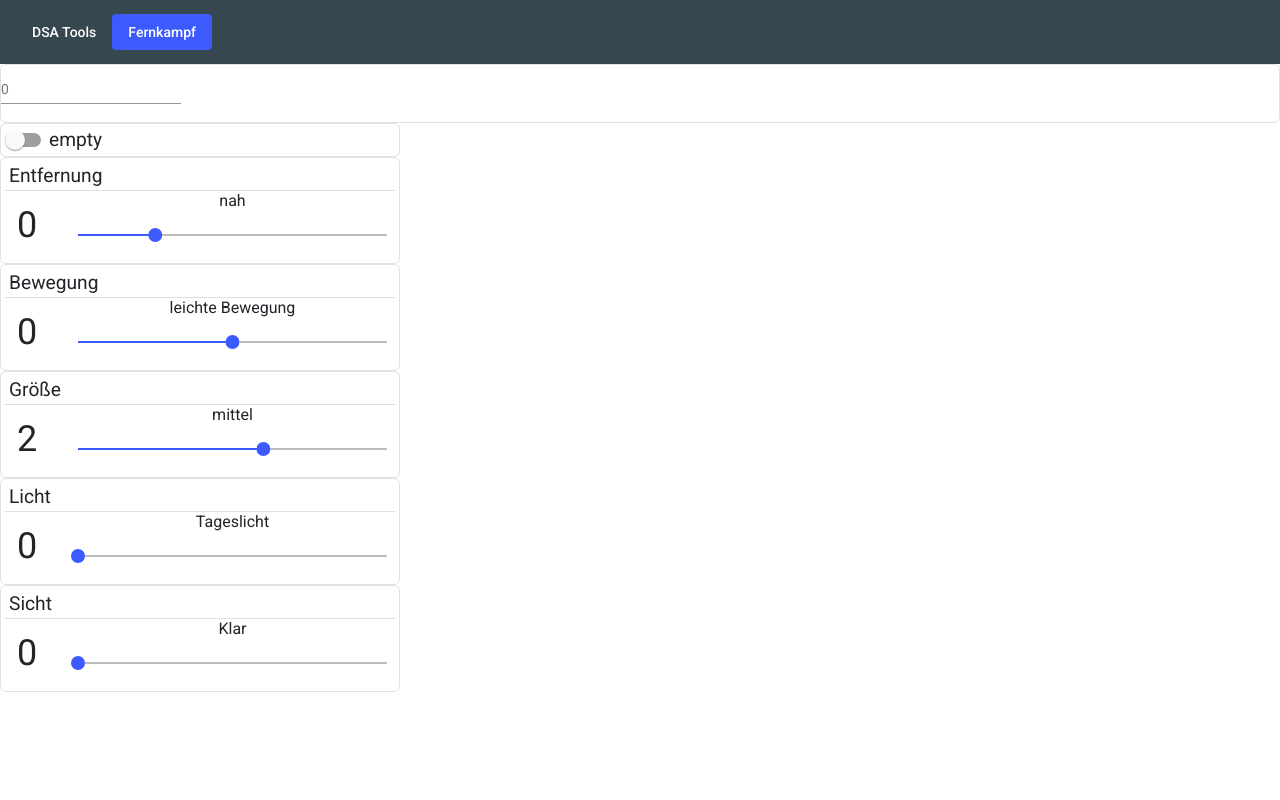
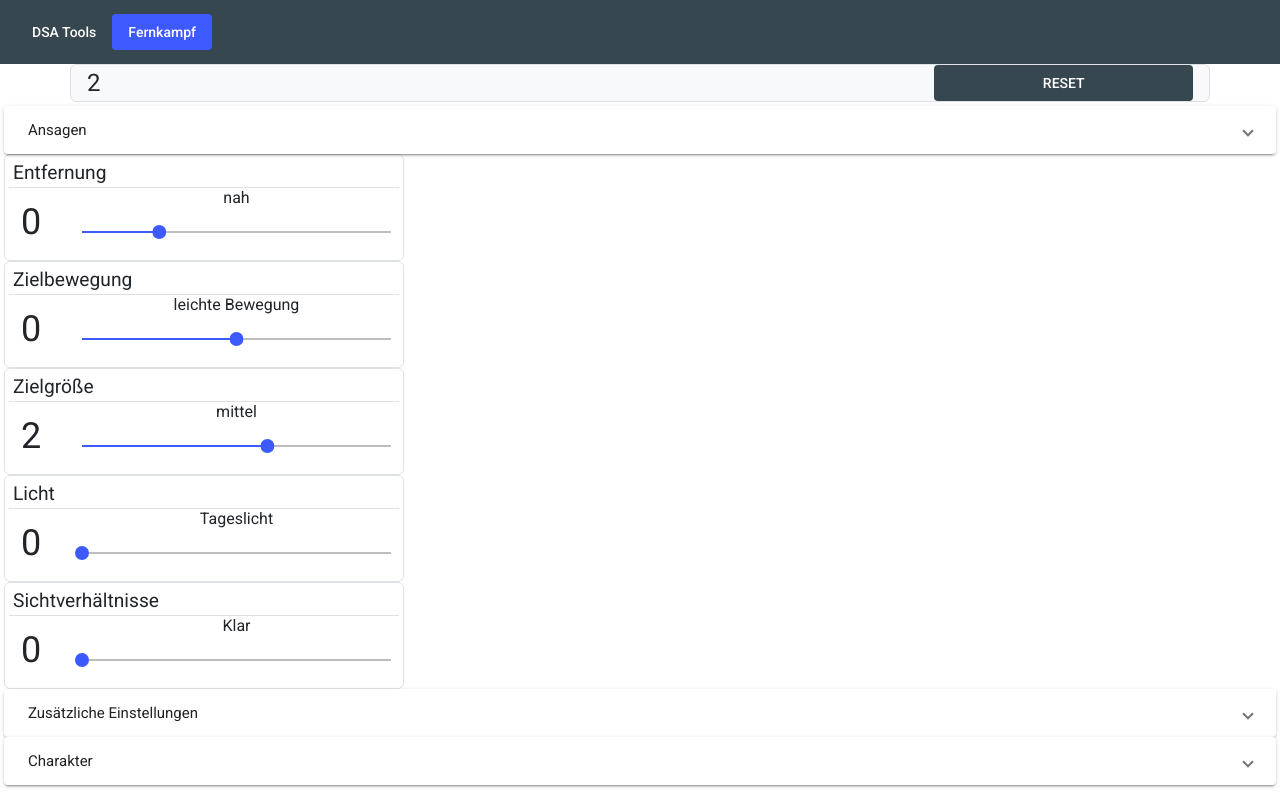
Before and after one commit to Klajan/DSA-Tools, an Angular app: page /fernkampf in a window 1280 px wide. Built offline with nearby package versions, Linux system fonts and the light colour scheme.

Commit message:
Add basic page layout this covers estimated 90% of the basic functionality, layout is usable for now but needs improvement

```diff
--- a/src/app/fernkampf/fernkampf/fernkampf.component.html
+++ b/src/app/fernkampf/fernkampf/fernkampf.component.html
@@ -1,7 +1,145 @@
 <app-result-fern></app-result-fern>
-<app-toggle-collapsable title="Deckung"><app-mapped-slider [items]="lookupTable.deckung" [(sliderValue)]="valueStore.deckung"></app-mapped-slider></app-toggle-collapsable>
-<app-mapped-slider [items]="lookupTable.distanz" title="Entfernung" [(sliderValue)]="valueStore.distanz"></app-mapped-slider>
-<app-mapped-slider [items]="lookupTable.bewegung" title="Bewegung" [(sliderValue)]="valueStore.bewegung"></app-mapped-slider>
-<app-mapped-slider [items]="lookupTable.ziel" title="Größe" [(sliderValue)]="valueStore.ziel"></app-mapped-slider>
-<app-mapped-slider [items]="lookupTable.licht" title="Licht" [(sliderValue)]="valueStore.licht"></app-mapped-slider>
-<app-mapped-slider [items]="lookupTable.sicht" title="Sicht" [(sliderValue)]="valueStore.sicht"></app-mapped-slider>
+<div class="p-1">
+    <mat-expansion-panel>
+        <mat-expansion-panel-header>
+            <mat-panel-title>Ansagen</mat-panel-title>
+        </mat-expansion-panel-header>
+        <div class="container-fluid">
+            <div class="row">
+                <div class="col">
+                    <mat-form-field  appearance="outline" floatLabel="always">
+                        <mat-label>Ansage</mat-label>
+                        <input matInput name="ansage" type="number" min="0" max="32" placeholder="0" [(ngModel)]="valueStore.ansage">
+                      </mat-form-field>
+                </div>
+                <div class="col">
+                    <mat-form-field appearance="outline" floatLabel="always">
+                        <mat-label>Zielen</mat-label>
+                        <input matInput name="zielen" type="number" min="-4" max="0" placeholder="0" [(ngModel)]="valueStore.zielen">
+                      </mat-form-field>
+                </div>
+                <div class="col">
+                    <mat-form-field appearance="outline" floatLabel="always">
+                        <mat-label>Misc</mat-label>
+                        <input matInput name="misc" type="number" placeholder="0" [(ngModel)]="valueStore.misc">
+                      </mat-form-field>
+                </div>
+                <div class="col mb-2">
+                    <mat-slide-toggle [(ngModel)]="valueStore.schnellschuss">
+                        Schnellschuss
+                    </mat-slide-toggle>
+                </div>
+                <div class="col mb-2">
+                    <mat-slide-toggle [(ngModel)]="valueStore.zweiteAT">
+                        Zweite AT in KR
+                    </mat-slide-toggle>
+                </div>
+            </div>
+        </div>
+    </mat-expansion-panel>
+    <app-mapped-slider [items]="lookupTable.distanz" title="Entfernung" [(sliderValue)]="valueStore.distanz"></app-mapped-slider>
+    <app-mapped-slider [items]="lookupTable.bewegung" title="Zielbewegung" [(sliderValue)]="valueStore.bewegung"></app-mapped-slider>
+    <app-mapped-slider [items]="lookupTable.ziel" title="Zielgröße" [(sliderValue)]="valueStore.ziel"></app-mapped-slider>
+    <app-mapped-slider [items]="lookupTable.licht" title="Licht" [(sliderValue)]="valueStore.licht" [valuePipe]="LichtPipe" [valuePipeParam]="[valueStore.lichtVorteil]"></app-mapped-slider>
+    <app-mapped-slider [items]="lookupTable.sicht" title="Sichtverhältnisse" [(sliderValue)]="valueStore.sicht"></app-mapped-slider>
+    <mat-expansion-panel class="p-0">
+        <mat-expansion-panel-header>
+            <mat-panel-title>Zusätzliche Einstellungen</mat-panel-title>
+        </mat-expansion-panel-header>
+        <div class="m-0 p-0">
+            <app-toggle-collapsable label="Gegner in Deckung" [(enabled)]="valueStore.hasDeckung">
+                <app-mapped-slider [items]="lookupTable.deckung" [(sliderValue)]="valueStore.deckung"></app-mapped-slider>
+            </app-toggle-collapsable>
+            <app-toggle-collapsable label="Seitenwind" [(enabled)]="valueStore.isWind">
+                <app-mapped-slider [items]="lookupTable.wind" [(sliderValue)]="valueStore.wind"></app-mapped-slider>
+            </app-toggle-collapsable>
+            <app-toggle-collapsable label="Steilschuß" [(enabled)]="valueStore.isSteilschuss">
+                <app-mapped-slider [items]="lookupTable.steilschuss" [(sliderValue)]="valueStore.steilschuss" [valuePipe]="SteilschussPipe" [valuePipeParam]="[valueStore.waffentyp]"></app-mapped-slider>
+            </app-toggle-collapsable>
+            <app-toggle-collapsable label="Berittener Fernkampf" [(enabled)]="valueStore.hasReittier">
+                <app-mapped-slider [items]="lookupTable.reitenSchuss" [(sliderValue)]="valueStore.reitbewegung" [valuePipe]="ReitenPipe" [valuePipeParam]="[valueStore.waffentyp, valueStore.berittenerschuetze]"></app-mapped-slider>
+                <mat-slide-toggle class="mx-1" [(ngModel)]="valueStore.reitOhneSattel">
+                    Kein Sattel und Steigbügel
+                </mat-slide-toggle>
+            </app-toggle-collapsable>
+        </div>
+    </mat-expansion-panel>
+    <mat-expansion-panel>
+        <mat-expansion-panel-header>
+            <mat-label>Charakter</mat-label>
+        </mat-expansion-panel-header>
+        <div class="container">
+            <div class="row my-2">
+                <div class="col my-0 py-0">
+                    <mat-form-field class="my-0 py-0" appearance="outline">
+                        <mat-label>Waffenart</mat-label>
+                        <mat-select [(value)]="valueStore.waffentyp">
+                          <mat-option *ngFor="let types of lookupTable.waffenTypen" [value]="types.value">
+                            {{types.name}}
+                          </mat-option>
+                        </mat-select>
+                      </mat-form-field>
+                </div>
+            </div>
+            <mat-divider></mat-divider>
+            <div class="row my-2">
+                <div class="col">
+                    <mat-slide-toggle [(ngModel)]="valueStore.daemmersicht">
+                        Dämmerungssicht
+                    </mat-slide-toggle>
+                </div>
+                <div class="col">
+                    <mat-slide-toggle [(ngModel)]="valueStore.nachtsicht">
+                        Nachtsicht
+                    </mat-slide-toggle>
+                </div>
+                <div class="col">
+                    <mat-slide-toggle [(ngModel)]="valueStore.nachtblind">
+                        Nachtblind
+                    </mat-slide-toggle>
+                </div>
+            </div>
+            <mat-divider></mat-divider>
+            <div class="row my-2">
+                <div class="col">
+                    <mat-slide-toggle [(ngModel)]="valueStore.entfernungsinn">
+                        Entfernungsinn
+                    </mat-slide-toggle>
+                </div>
+                <div class="col">
+                    <mat-slide-toggle [(ngModel)]="valueStore.einaeugig" disabled>
+                        Einäugig
+                    </mat-slide-toggle>
+                </div>
+                <div class="col">
+                    <mat-slide-toggle [(ngModel)]="valueStore.farbenblind" disabled>
+                        Farbenblind
+                    </mat-slide-toggle>
+                </div>
+            </div>
+            <mat-divider></mat-divider>
+            <div class="row my-2">
+                <div class="col">
+                    <mat-slide-toggle [(ngModel)]="valueStore.scharfschuetze">
+                        Scharfschütze
+                    </mat-slide-toggle>
+                </div>
+                <div class="col">
+                    <mat-slide-toggle [(ngModel)]="valueStore.meisterschuetze">
+                        Meisterschütze
+                    </mat-slide-toggle>
+                </div>
+                <div class="col">
+                    <mat-slide-toggle [(ngModel)]="valueStore.schnellladen">
+                        Schnellladen
+                    </mat-slide-toggle>
+                </div>
+                <div class="col">
+                    <mat-slide-toggle [(ngModel)]="valueStore.berittenerschuetze">
+                        Berittener Schütze
+                    </mat-slide-toggle>
+                </div>
+            </div>
+        </div>
+    </mat-expansion-panel>
+</div>
--- a/src/app/fernkampf/fernkampf/fernkampf.component.scss
+++ b/src/app/fernkampf/fernkampf/fernkampf.component.scss
@@ -0,0 +1,7 @@
+:host ::ng-deep .mat-expansion-panel-body {
+    padding: 0 !important;
+}
+
+.limit-width {
+    max-width: 100px;
+}
--- a/src/app/fernkampf/fernkampf/fernkampf.component.ts
+++ b/src/app/fernkampf/fernkampf/fernkampf.component.ts
@@ -1,8 +1,11 @@
 import { Component, OnInit } from '@angular/core';
 
+import { LichtVorteil } from '../types-fernkampf';
 import { FernkampfTabellenService } from '../fernkampf-tabellen.service';
 import { ValueStoreFernService } from '../value-store-fern.service';
 import { FernkampfCalculatorService } from '../fernkampf-calculator.service';
+import { MatSlideToggleChange } from '@angular/material/slide-toggle';
+import * as DifficultyPipes from '../pipes/fernkampf-difficulty.pipe';
 
 @Component({
   selector: 'app-fernkampf',
@@ -10,6 +13,10 @@ import { FernkampfCalculatorService } from '../fernkampf-calculator.service';
   styleUrls: ['./fernkampf.component.scss']
 })
 export class FernkampfComponent implements OnInit {
+
+  protected readonly LichtPipe = new DifficultyPipes.LichtDifficultyPipe();
+  protected readonly SteilschussPipe = new DifficultyPipes.SteilschussDifficultyPipe();
+  protected readonly ReitenPipe = new DifficultyPipes.ReitDifficultyPipe();
 
   constructor(
     protected lookupTable: FernkampfTabellenService,
--- a/src/app/fernkampf/result-fern/result-fern.component.html
+++ b/src/app/fernkampf/result-fern/result-fern.component.html
@@ -1 +1,11 @@
-<div class="sticky border rounded"><app-numeric-input></app-numeric-input></div>
+<div class="sticky-top border rounded container bg-opacity-100 bg-light">
+    <div class="row opacity-100 px-1">
+        <div class="col-4 d-flex align-middle align-items-center">
+            <mat-label class="text-lg align-middle align-self-center">{{calcService.difficulty}}</mat-label>
+        </div>
+        <div class="col-3 offset-5 align-middle align-items-center">
+            <button mat-flat-button class="float-end m-0 w-100" color="primary" (click)="reset()">RESET</button>
+        </div>
+    </div>
+
+</div>
--- a/src/app/fernkampf/result-fern/result-fern.component.scss
+++ b/src/app/fernkampf/result-fern/result-fern.component.scss
@@ -3,3 +3,7 @@
     top: 0;
     width: 100%;
 }
+
+.div-size-limit {
+    max-width: 1000px;
+}
--- a/src/app/fernkampf/result-fern/result-fern.component.ts
+++ b/src/app/fernkampf/result-fern/result-fern.component.ts
@@ -1,6 +1,8 @@
 import { Component, OnInit } from '@angular/core';
 
 import { NumericInputComponent } from 'src/app/numeric-input/numeric-input.component';
+import { FernkampfCalculatorService } from '../fernkampf-calculator.service';
+import { ValueStoreFernService } from '../value-store-fern.service';
 
 @Component({
   selector: 'app-result-fern',
@@ -9,9 +11,15 @@ import { NumericInputComponent } from 'src/app/numeric-input/numeric-input.compo
 })
 export class ResultFernComponent implements OnInit {
 
-  constructor() { }
+  constructor(
+    protected valueStore: ValueStoreFernService,
+    protected calcService: FernkampfCalculatorService
+    ) { }
 
   ngOnInit(): void {
+    this.calcService.calculateDifficulty();
   }
 
+  reset(){this.valueStore.resetToDefaults();}
+
 }
```
Also changed, not shown: src/app/app.module.ts (+5 -2 lines).
